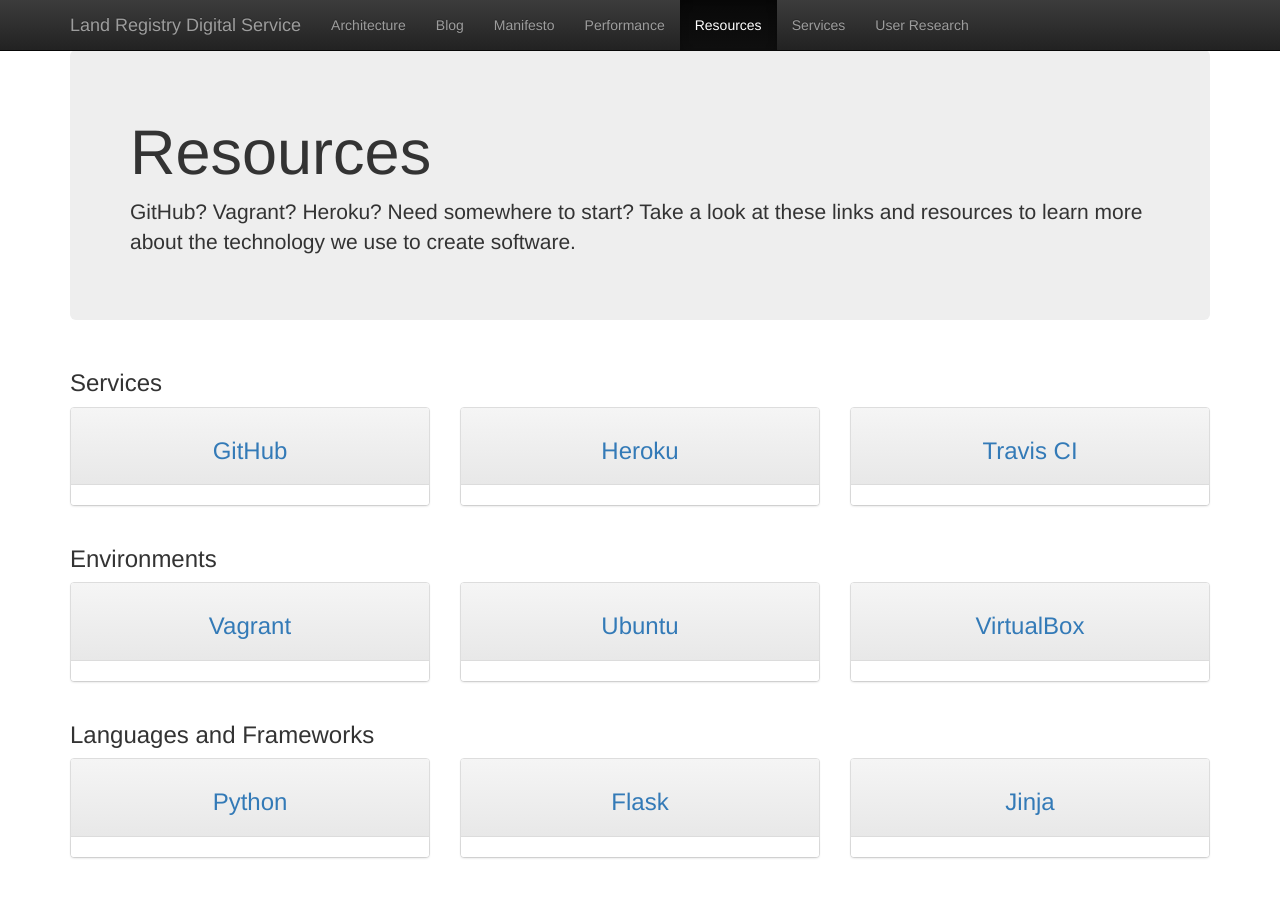
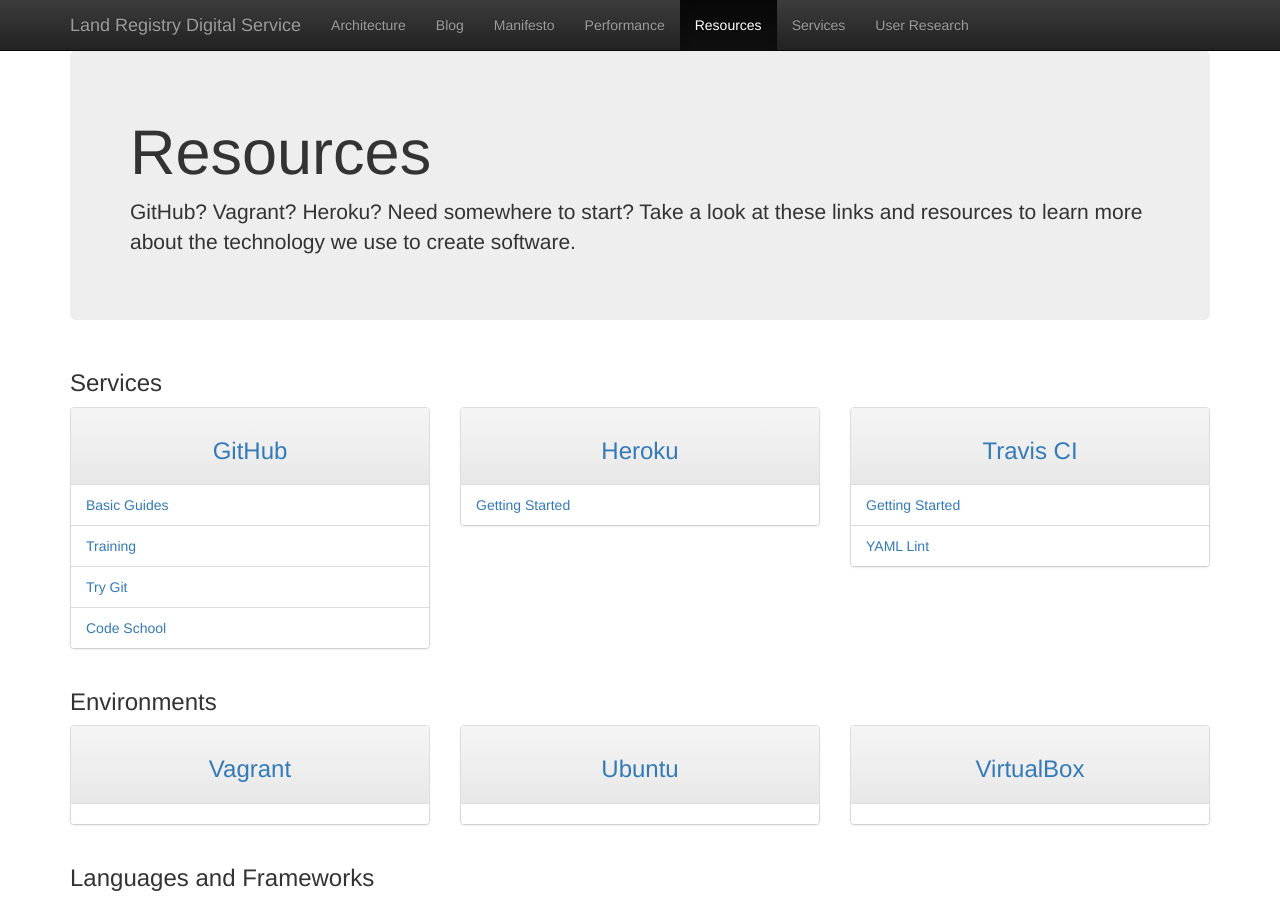
Before and after one commit to ztrelease/landregistry.github.io, a Jekyll site: the page built from resources.html, in a window 1280 px wide and 900 px high. Built offline with Jekyll 4.4.1, drawn with Linux system fonts in a browser that asks for light colours.

Commit message:
github heroic and travis guides

```diff
--- a/resources.html
+++ b/resources.html
@@ -18,7 +18,10 @@
       <div class="panel-heading text-center"><h3><a href="http://www.github.com/">GitHub</a></h3></div>
       <!-- List group -->
       <ul class="list-group">
-        <li class="list-group-item"></li>
+        <li class="list-group-item"><a href="https://guides.github.com/">Basic Guides</a></li>
+        <li class="list-group-item"><a href="https://training.github.com/">Training</a></li>
+        <li class="list-group-item"><a href="https://try.github.io/levels/1/challenges/1">Try Git</a></li>
+        <li class="list-group-item"><a href="https://www.codeschool.com/paths/git">Code School</a></li>
       </ul>
     </div>
   </div>
@@ -29,7 +32,7 @@
       <div class="panel-heading text-center"><h3><a href="http://www.heroku.com/">Heroku</a></h3></div>
       <!-- List group -->
       <ul class="list-group">
-        <li class="list-group-item"></li>
+        <li class="list-group-item"><a href="https://devcenter.heroku.com/start">Getting Started</a></li>
       </ul>
     </div>
   </div>
@@ -40,7 +43,8 @@
       <div class="panel-heading text-center"><h3><a href="https://travis-ci.org/">Travis CI</a></h3></div>
       <!-- List group -->
       <ul class="list-group">
-        <li class="list-group-item"></li>
+        <li class="list-group-item"><a href="http://docs.travis-ci.com/user/getting-started/">Getting Started</a></li>
+        <li class="list-group-item"><a href="http://yaml.travis-ci.org/">YAML Lint</a></li>
       </ul>
     </div>
   </div>
```
